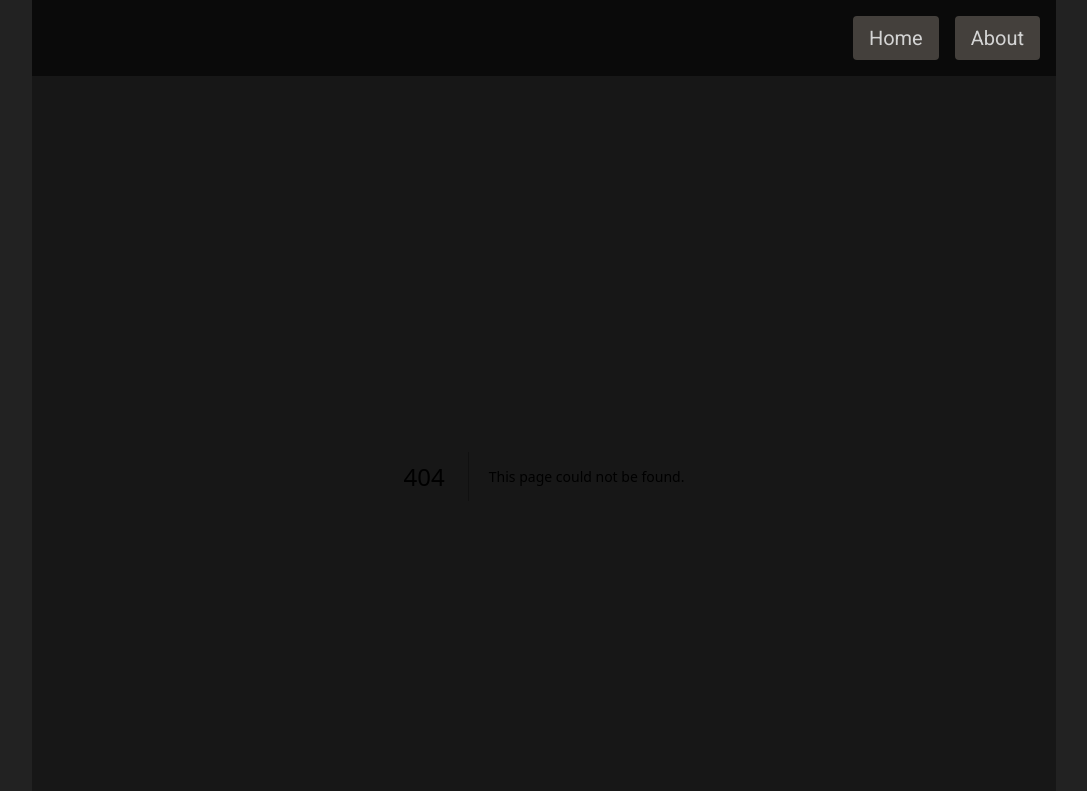
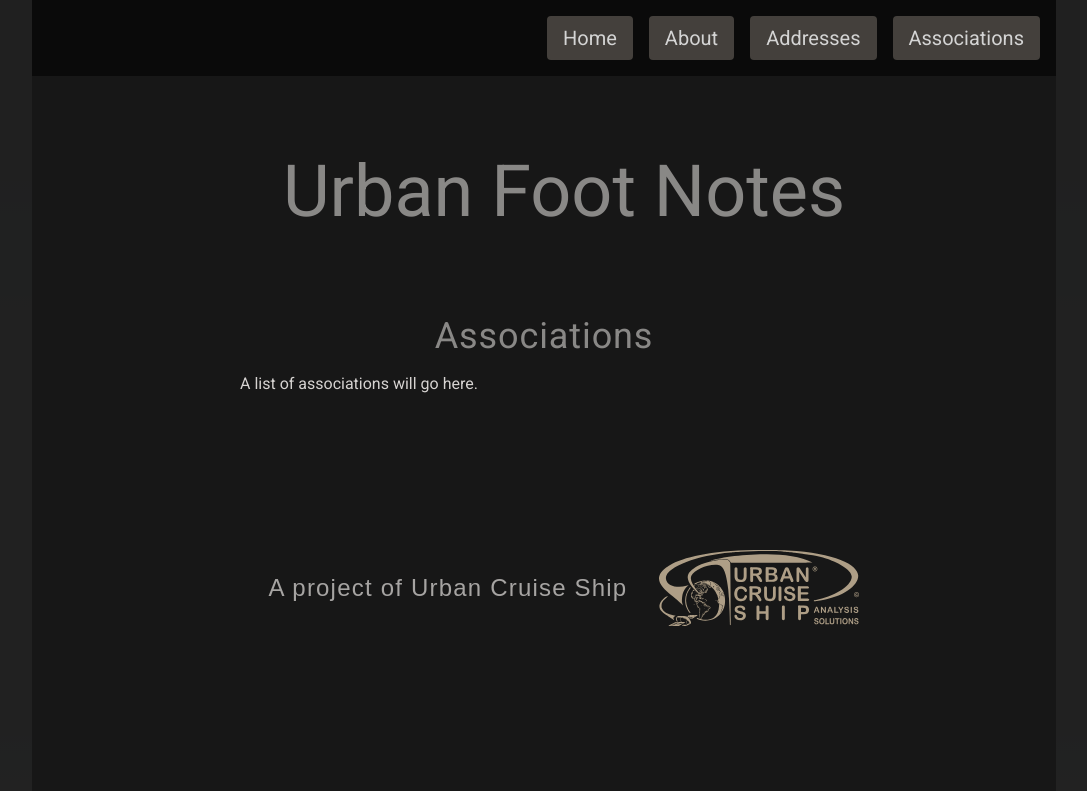
Before and after one commit to Richard-Burd/urban-footnotes-landing, a Next.js app: page /associations in a window 1280 px wide. Before the commit this address had no page. Shown: the top 791 px of the page, without its empty margins (96-1183 px from the left). Built offline with nearby package versions, Linux system fonts and the light colour scheme; a web font is replaced by a local one.

Commit message:
new pages added

```diff
--- a/components/Navbar.js
+++ b/components/Navbar.js
@@ -12,6 +12,16 @@ const Navbar = () => {
           <Link href="/about">
             <Button title="About" bgColor="bg-stone-700" className="ml-4" />
           </Link>
+          <Link href="/addresses">
+            <Button title="Addresses" bgColor="bg-stone-700" className="ml-4" />
+          </Link>
+          <Link href="/associations">
+            <Button
+              title="Associations"
+              bgColor="bg-stone-700"
+              className="ml-4"
+            />
+          </Link>
         </div>
       </div>
     </nav>
--- a/pages/about.js
+++ b/pages/about.js
@@ -1,4 +1,4 @@
-export default function Home() {
+export default function About() {
   return (
     <div>
       <div className="flex justify-center">
--- /dev/null
+++ b/pages/addresses.js
@@ -0,0 +1,25 @@
+export default function Addresses() {
+  return (
+    <div>
+      <div className="flex justify-center">
+        <h1 className="text-center mt-20 roboto-font text-4xl lg:text-7xl text-stone-300 lg:pl-10 opacity-60">
+          Urban Foot Notes
+        </h1>
+      </div>
+
+      <div className="lg:m-20">
+        <center>
+          <div className="roboto-font text-2xl pt-12 lg:pt-2 lg:text-4xl text-stone-300 opacity-60 tracking-wide pb-4">
+            Addresses
+          </div>
+        </center>
+        <div className="roboto-font text-1xl text-stone-300 mx-4 lg:mx-32">
+          <p>1015 Elvira St.</p>
+          <br />
+          <br />
+          <br />
+        </div>
+      </div>
+    </div>
+  );
+}
--- /dev/null
+++ b/pages/associations.js
@@ -0,0 +1,25 @@
+export default function Associations() {
+  return (
+    <div>
+      <div className="flex justify-center">
+        <h1 className="text-center mt-20 roboto-font text-4xl lg:text-7xl text-stone-300 lg:pl-10 opacity-60">
+          Urban Foot Notes
+        </h1>
+      </div>
+
+      <div className="lg:m-20">
+        <center>
+          <div className="roboto-font text-2xl pt-12 lg:pt-2 lg:text-4xl text-stone-300 opacity-60 tracking-wide pb-4">
+            Associations
+          </div>
+        </center>
+        <div className="roboto-font text-1xl text-stone-300 mx-4 lg:mx-32">
+          <p>A list of associations will go here.</p>
+          <br />
+          <br />
+          <br />
+        </div>
+      </div>
+    </div>
+  );
+}
```
